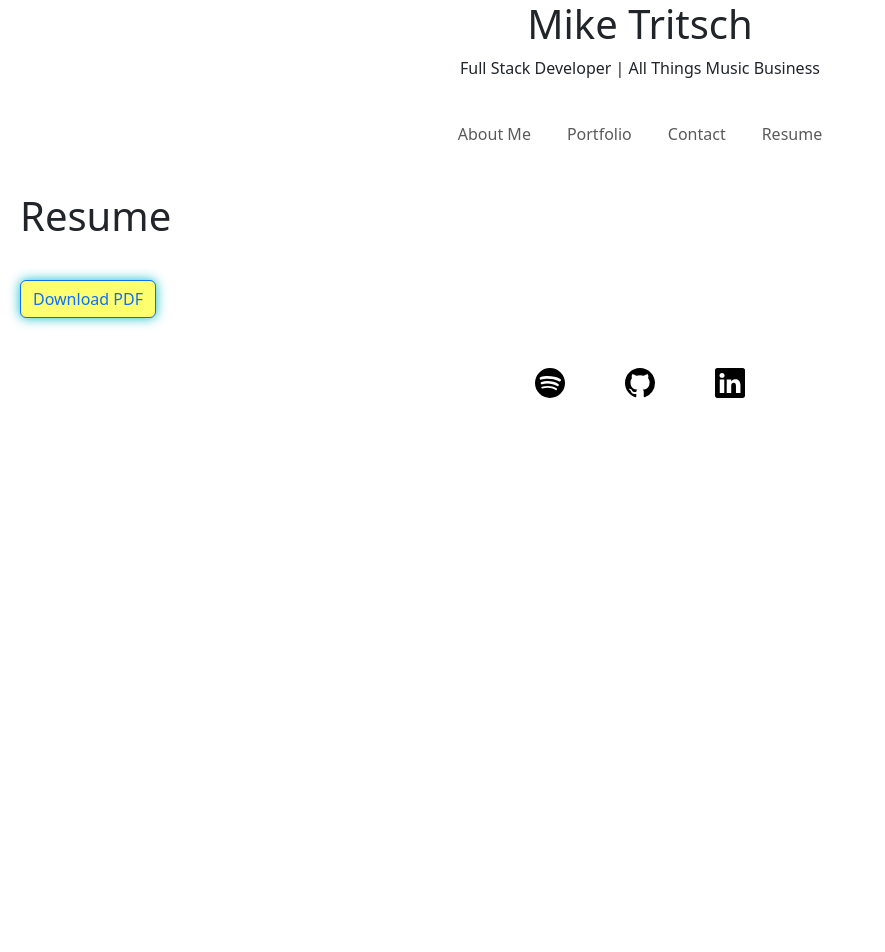
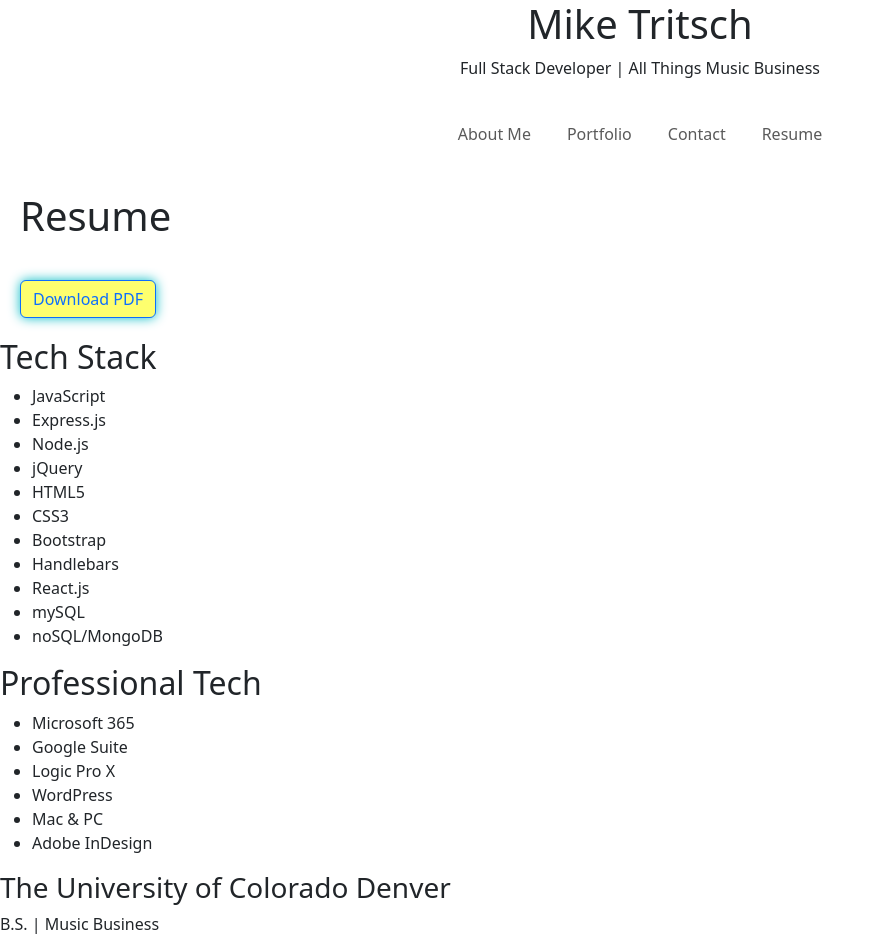
Before and after one commit to MikeTritsch/trick-or-tritsch, a React (Vite) app in the folder trick-or-tritsch/: page /Resume in a window 1280 px wide. Shown: the top 952 px of the page, without its empty margins (0-885 px from the left). Before the commit the page ends 800 px from the top, so only its background shows below. Built offline with nearby package versions, Linux system fonts and the light colour scheme.

Commit message:
Added framework for resume page. Added repo links to portfolio page.

```diff
--- a/trick-or-tritsch/src/index.css
+++ b/trick-or-tritsch/src/index.css
@@ -144,6 +144,15 @@ svg {
   margin: 20px;
 }
 
+.github-repo-links {
+  color: black;
+}
+
+.github-repo-links:hover {
+  color: white;
+  filter: drop-shadow(0 0 0.35rem black);
+}
+
 @media screen and (min-width: 1924px) {
   .project-card {
     display: flex;
--- a/trick-or-tritsch/src/pages/About.jsx
+++ b/trick-or-tritsch/src/pages/About.jsx
@@ -23,7 +23,7 @@ const About = () => {
           In 2019, I moved from Denver to the live music capital of the country, Austin, Texas. In Austin, I worked as a Music Content Operations QA Analyst for Accenture onsite at Meta. This experience gave me an in-depth look at music publishing in the context of social media. It was during this time that I discovered my passion for software and web development. After a few self-guided courses online, I decided to attend The University of Texas' Full Stack Coding Bootcamp in hopes to combine my love of music with my love of code.
         </p>
         <p>
-          I'm a proud husband, father to a baby girl and two dogs, huge comic book nerd, gamer, and am always on the hunt for learning new things. Thanks for reading - for more professional information, check out my resume.
+          I'm a proud husband, girl dad, huge comic book nerd, gamer, and am always on the hunt for learning new things. Thanks for reading - for more professional information, check out my resume.
         </p>
       </div>
     </div>
--- a/trick-or-tritsch/src/pages/Portfolio.jsx
+++ b/trick-or-tritsch/src/pages/Portfolio.jsx
@@ -1,4 +1,5 @@
 import { Card } from 'react-bootstrap';
+import { BsGithub } from "react-icons/bs";
 import brew from '../assets/images/breweryexp.png'
 import hot from '../assets/images/house-of-tec.png'
 import weather from '../assets/images/weather.png'
@@ -11,9 +12,10 @@ const Portfolio = () => {
     <div>
       <h1 className="page-name">Portfolio</h1>
       <div className="project-cards">
-        <a className="project-links" href="https://bitstuck.github.io/brewery-experience/" target="_blank">
           <Card className="project-card">
+          <a className="project-links" href="https://bitstuck.github.io/brewery-experience/" target="_blank">
           <Card.Img className="card-img" variant="top" src={brew} />
+          </a>
           <Card.Body>
             <Card.Title>Brewery Experience</Card.Title>
             <Card.Text>
@@ -22,12 +24,15 @@ const Portfolio = () => {
             <Card.Text>
             A brewery tracker with two open-sourced APIs: Google Maps API and the Open Brewery Database API.
             </Card.Text>
+            <a className="github-repo-links" href="https://github.com/BitsTuck/brewery-experience" target="_blank">
+            <BsGithub />
+            </a>
           </Card.Body>
         </Card>
-      </a>
-      <a className="project-links" href="https://house-of-tech-8cd14baeb947.herokuapp.com/" target="_blank">
         <Card className="project-card">
+          <a className="project-links" href="https://house-of-tech-8cd14baeb947.herokuapp.com/" target="_blank">
           <Card.Img className="card-img" variant="top" src={hot} />
+          </a>
           <Card.Body>
             <Card.Title>House of Tech</Card.Title>
             <Card.Text>
@@ -36,12 +41,15 @@ const Portfolio = () => {
             <Card.Text>
             A user friendy interactive experience where music business nerds and tech peeps can come together to talk shop and share opinions.
             </Card.Text>
+            <a className="github-repo-links" href="https://github.com/MikeTritsch/house-of-tech" target="_blank">
+            <BsGithub />
+            </a>
           </Card.Body>
         </Card>
-      </a>
-      <a className="project-links" href="https://miketritsch.github.io/weather-or-not/" target="_blank">
         <Card className="project-card">
+          <a className="project-links" href="https://miketritsch.github.io/weather-or-not/" target="_blank">
           <Card.Img className="card-img" variant="top" src={weather} />
+          </a>
           <Card.Body>
             <Card.Title>Weather or Not</Card.Title>
             <Card.Text>
@@ -50,14 +58,17 @@ const Portfolio = () => {
             <Card.Text>
             An informative weather forecasting application that provides weather information for the next five days.
             </Card.Text>
+            <a className="github-repo-links" href="https://github.com/MikeTritsch/weather-or-not" target="_blank">
+            <BsGithub />
+            </a>
           </Card.Body>
         </Card>
-      </a>
       </div>
       <div className="project-cards">
-        <a className="project-links" href="https://rolling-25-cb90ca0fc0bb.herokuapp.com/" target="_blank">
           <Card className="project-card">
+          <a className="project-links" href="https://rolling-25-cb90ca0fc0bb.herokuapp.com/" target="_blank">
           <Card.Img className="card-img" variant="top" src={rolling} />
+          </a>
           <Card.Body>
             <Card.Title>Rolling 25</Card.Title>
             <Card.Text>
@@ -66,12 +77,15 @@ const Portfolio = () => {
             <Card.Text>
             A web platform that invites users to explore and rate the top 25 albums from Rolling Stone Magazine's "Top 500 Albums of All Time".
             </Card.Text>
+            <a className="github-repo-links" href="https://github.com/aPersonIsHere/project-2-rolling-500" target="_blank">
+            <BsGithub />
+            </a>
           </Card.Body>
         </Card>
-      </a>
-      <a className="project-links" href="https://miketritsch.github.io/css-code-snippets/" target="_blank">
       <Card className="project-card">
+        <a className="project-links" href="https://miketritsch.github.io/css-code-snippets/" target="_blank">
         <Card.Img className="card-img" variant="top" src={snips} />
+        </a>
         <Card.Body>
           <Card.Title>CSS Code Snippets</Card.Title>
           <Card.Text>
@@ -80,12 +94,15 @@ const Portfolio = () => {
           <Card.Text>
           A CSS cheatsheet, demonstrating and explaining unique, effective CSS tips and tricks. Designed with the very CSS tricks the application covers.
           </Card.Text>
+          <a className="github-repo-links" href="https://github.com/MikeTritsch/css-code-snippets" target="_blank">
+            <BsGithub />
+            </a>
         </Card.Body>
       </Card>
-      </a>
-      <a className="project-links" href="https://miketritsch.github.io/javascript-madness/" target="_blank">
       <Card className="project-card">
+        <a className="project-links" href="https://miketritsch.github.io/javascript-madness/" target="_blank">
         <Card.Img className="card-img" variant="top" src={madness} />
+        </a>
         <Card.Body>
           <Card.Title>JavaScript Madness</Card.Title>
           <Card.Text>
@@ -94,9 +111,11 @@ const Portfolio = () => {
           <Card.Text>
           A 10 question quiz of basic JavaScript questions generated using JavaScript itself.
           </Card.Text>
+          <a className="github-repo-links" href="https://github.com/MikeTritsch/javascript-madness" target="_blank">
+            <BsGithub />
+            </a>
         </Card.Body>
       </Card>
-      </a>
       </div>
     </div>
   );
--- a/trick-or-tritsch/src/pages/Resume.jsx
+++ b/trick-or-tritsch/src/pages/Resume.jsx
@@ -15,6 +15,60 @@ const Resume = () => {
       <button className="resume-btn btn btn-outline-primary" onClick={onButtonClick}>
         Download PDF
       </button>
+      <div className="tech-stack-list">
+        <h2>Tech Stack</h2>
+        <ul>
+          <li>JavaScript</li>
+          <li>Express.js</li>
+          <li>Node.js</li>
+          <li>jQuery</li>
+          <li>HTML5</li>
+          <li>CSS3</li>
+          <li>Bootstrap</li>
+          <li>Handlebars</li>
+          <li>React.js</li>
+          <li>mySQL</li>
+          <li>noSQL/MongoDB</li>
+        </ul>
+        <div className="pro-tech-list">
+          <h2>Professional Tech</h2>
+          <ul>
+            <li>Microsoft 365</li>
+            <li>Google Suite</li>
+            <li>Logic Pro X</li>
+            <li>WordPress</li>
+            <li>Mac & PC</li>
+            <li>Adobe InDesign</li>
+          </ul>
+        </div>
+        <div className="education">
+          <h3>The University of Colorado Denver</h3>
+          <p>B.S. | Music Business</p>
+        </div>
+        <div className="education">
+          <h3>The University of Texas at Austin</h3>
+          <p>Certificate | Full-Stack Web Development</p>
+        </div>
+      </div>
+
+
+
+
+
+
+
+
+
+
+
+
+
+
+
+
+
+
+
     </div>
   )
 }
```
